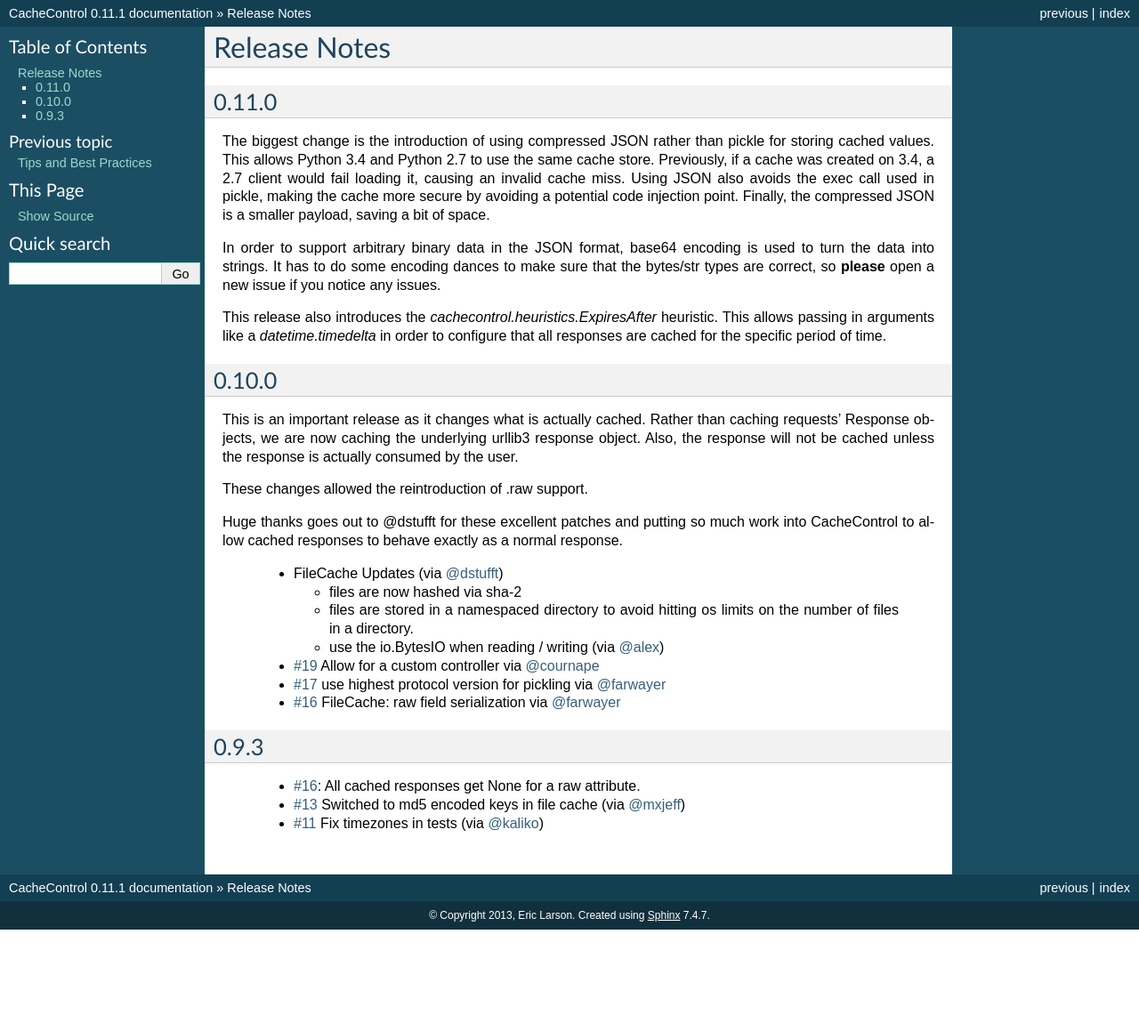
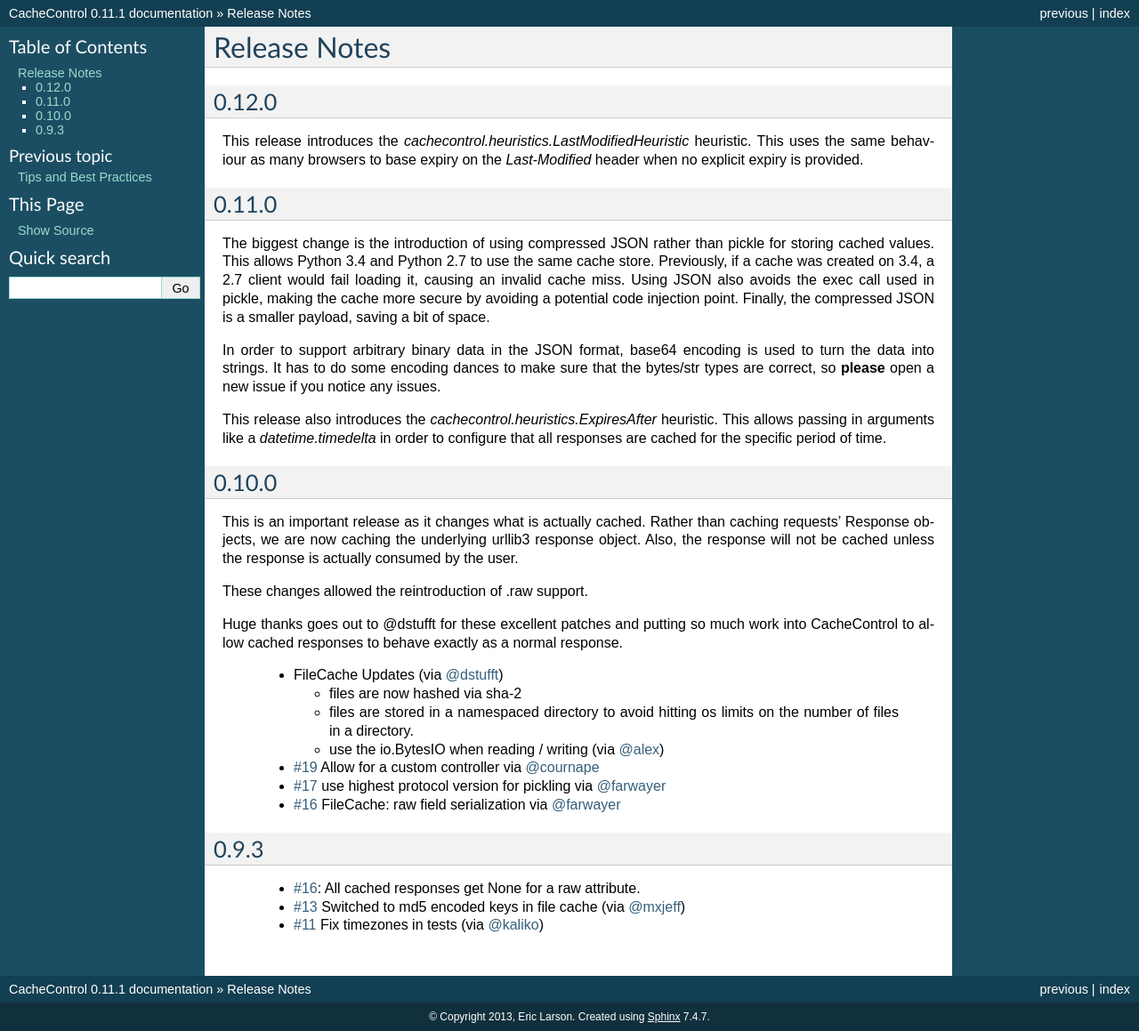
Before and after one commit to psf/cachecontrol, a Sphinx documentation site: the page built from docs/release_notes.rst, in a window 1280 px wide. Shown: the whole page at 89% size. Built offline with Sphinx 7.4.7, drawn with Linux system fonts in a browser that asks for light colours; before the commit the page ends 1045 px from its top, so only the background shows below that.

Commit message:
Include a brief summary in the release notes.

```diff
--- a/CONTRIBUTORS.rst
+++ b/CONTRIBUTORS.rst
@@ -9,3 +9,4 @@
  - Cory Benfield
  - Javier de la Rosa
  - Donald Stufft
+ - Joseph Walton
--- a/docs/release_notes.rst
+++ b/docs/release_notes.rst
@@ -1,6 +1,13 @@
 ===============
  Release Notes
 ===============
+
+0.12.0
+======
+
+This release introduces the `cachecontrol.heuristics.LastModifiedHeuristic`
+heuristic. This uses the same behaviour as many browsers to base expiry on the
+`Last-Modified` header when no explicit expiry is provided.
 
 0.11.0
 ======
```
